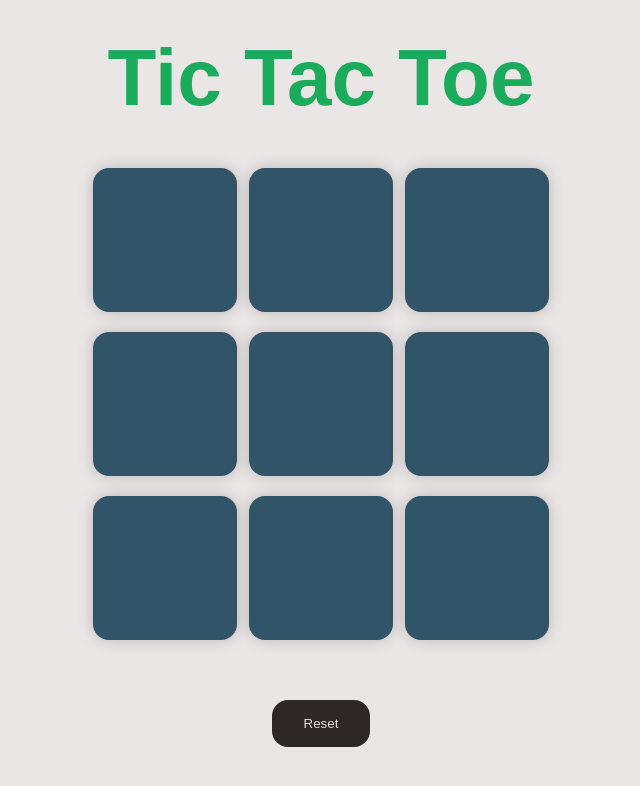
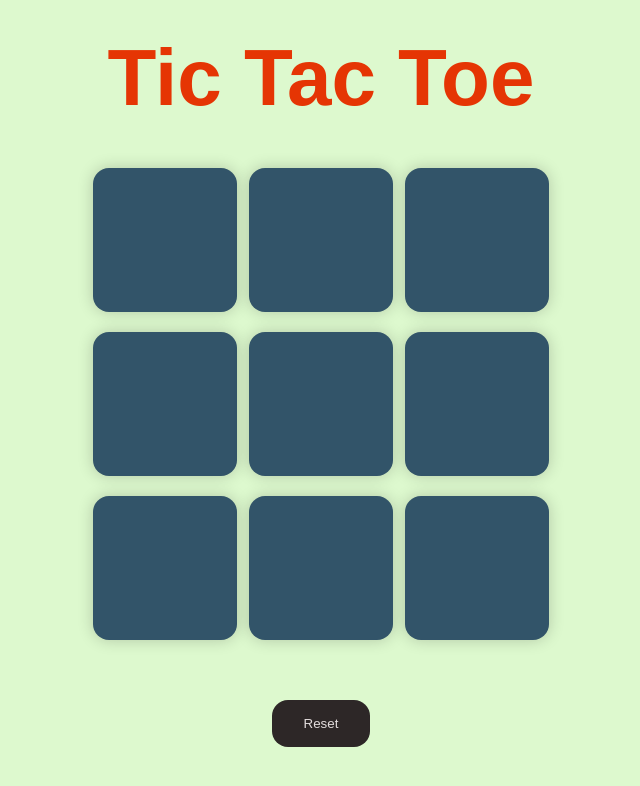
Before and after one commit to adilHBS/tic-tac-toe-Game, a plain HTML site: page index.html in a window 1280 px wide. Shown: the whole page, without its empty margins (319-959 px from the left). Drawn offline with Linux system fonts and the light colour scheme.

Commit message:
color change

```diff
--- a/style.css
+++ b/style.css
@@ -5,14 +5,14 @@
   }
 
   body {
-    background-color: #ebe6e6;
+    background-color: #ddf9ce;
     text-align: center;
     font-family: Arial, sans-serif;
   }
 
   h1 {
     font-size: 10vmin;
-    color: #1bab5c;
+    color: #e53504;
     margin-top: 2rem;
   }
 
```
Also changed, not shown: ranger-4df6c1b6.png (added).
